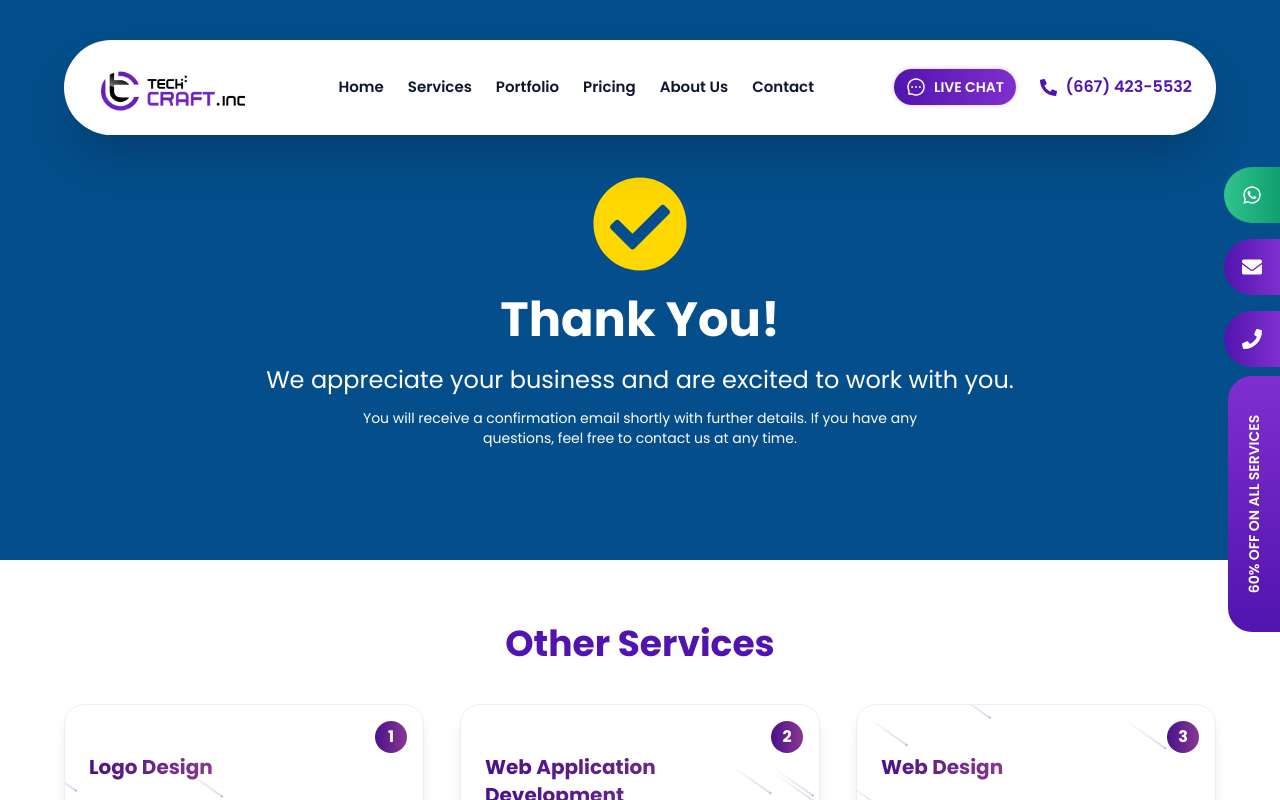
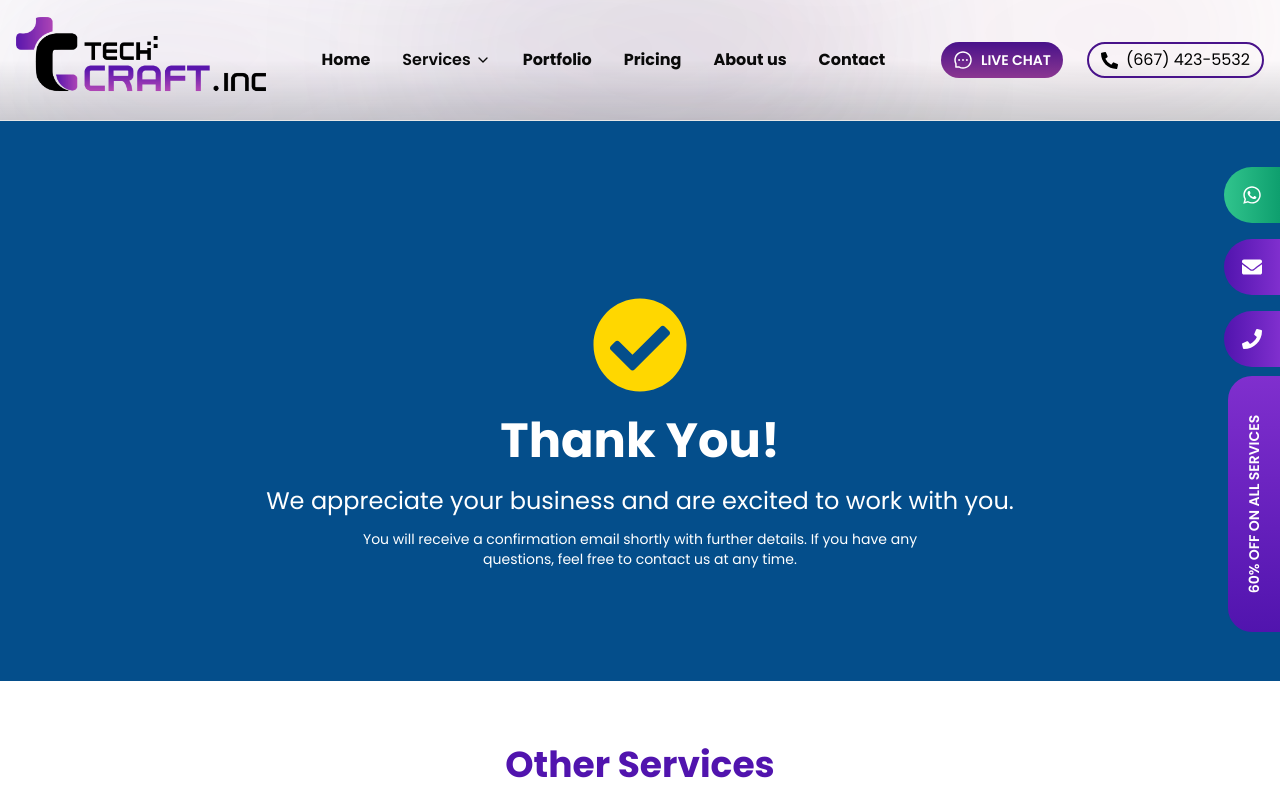
Before and after one commit to shanedsouzatx/another-tech, a Next.js app: page /thank-you in a window 1280 px wide. Shown: the top 800 px of the page. Built offline with nearby package versions, Linux system fonts and the light colour scheme.

Commit message:
'services'

```diff
--- a/src/app/contact-us/page.tsx
+++ b/src/app/contact-us/page.tsx
@@ -6,15 +6,14 @@ import BannerSlider1 from "@/components/Anees/BannerSlider1";
 
 import { contactHeroImgSrc } from "@/constants/CloudinaryImgUrl";
 import HeroSection from "@/components/HeroSection";
-import Navbar from "@/components/Navbar";
-
+import Navbar2 from "@/components/Anees/Navbar2";
 import ContactForm from "@/components/Anees/ContactForm";
 import Location from "@/components/Location/Location";
 import Footer1 from "@/components/Services/Footer/Footer1";
 function Contact() {
   return (
     <>
-    <Navbar/>
+    <Navbar2/>
     <section>
       {/* Hero Section */}
       <HeroSection
--- a/src/app/thank-you/page.tsx
+++ b/src/app/thank-you/page.tsx
@@ -1,14 +1,16 @@
+"use client"; // Add this at the top to mark as client component
+
 import React from "react";
 import { FaCheckCircle } from "react-icons/fa";
 import { ourServices } from "@/data/services";
 import { OurServiceCard } from "@/components/OurServiceCard";
-import Navbar from "@/components/Navbar";
+import Navbar2 from "@/components/Anees/Navbar2";
 import Footer1 from "@/components/Services/Footer/Footer1";
 
 const ThankYou = () => {
   return (
     <>
-    <Navbar/>
+    <Navbar2/>
     <section>
       {/* Thank You Section */}
       <div className="bg-[#044E8B] flex justify-center text-white pt-28 pb-20 md:pt-44 md:pb-28">
```
